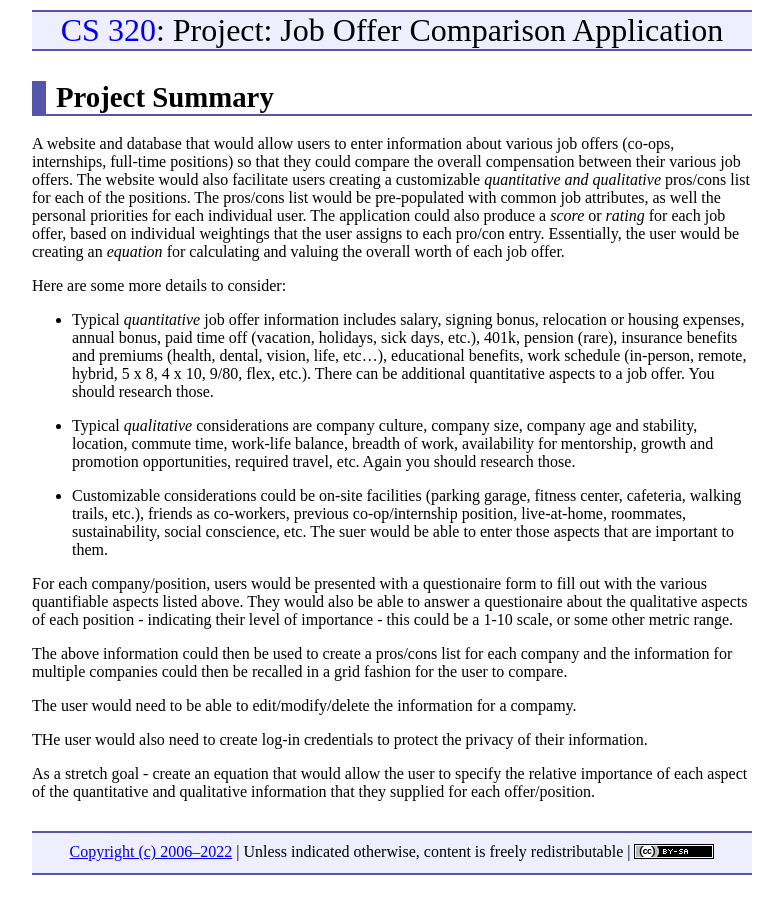
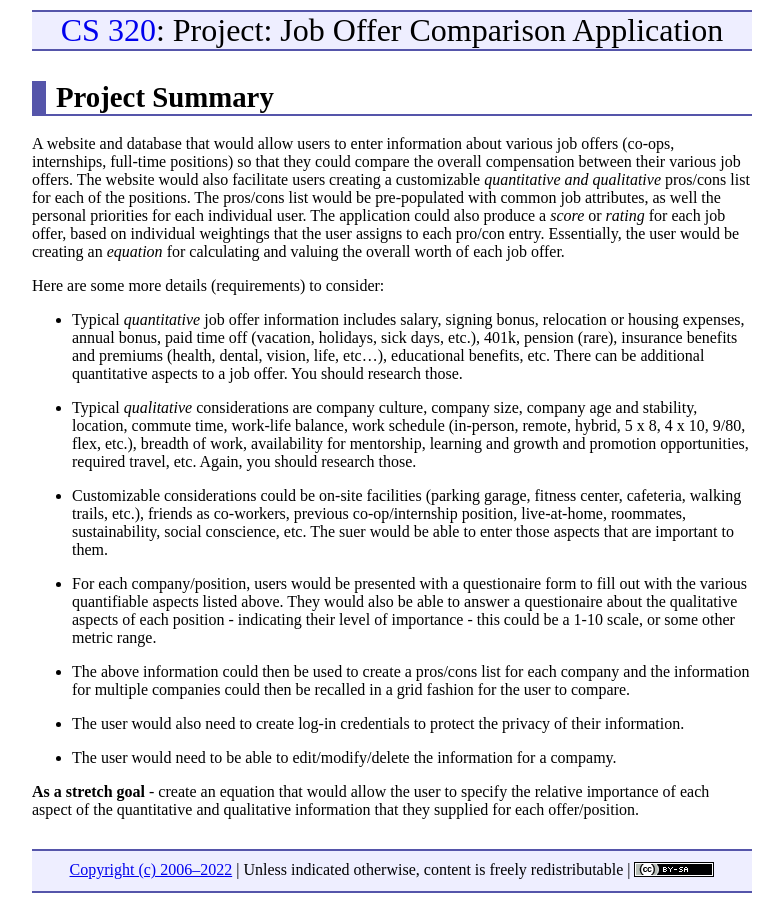
Before and after one commit to ycpcs/cs320-spring2022, a Jekyll site: the page built from projects/Job_Offer_Comparison_Project.md, in a window 1280 px wide. Shown: the whole page, without its empty margins (248-1031 px from the left). Built offline with Jekyll 4.4.1, drawn with Linux system fonts in a browser that asks for light colours.

```diff
--- a/projects/Job_Offer_Comparison_Project.md
+++ b/projects/Job_Offer_Comparison_Project.md
@@ -7,19 +7,19 @@ Project Summary
 ===============
 A website and database that would allow users to enter information about various job offers (co-ops, internships, full-time positions) so that they could compare the overall compensation between their various job offers.  The website would also facilitate users creating a customizable *quantitative and qualitative* pros/cons list for each of the positions. The pros/cons list would be pre-populated with common job attributes, as well the personal priorities for each individual user.  The application could also produce a *score* or *rating* for each job offer, based on individual weightings that the user assigns to each pro/con entry.  Essentially, the user would be creating an *equation* for calculating and valuing the overall worth of each job offer.
 
-Here are some more details to consider:
-* Typical *quantitative* job offer information includes salary, signing bonus, relocation or housing expenses, annual bonus, paid time off (vacation, holidays, sick days, etc.), 401k, pension (rare), insurance benefits and premiums (health, dental, vision, life, etc...), educational benefits, work schedule (in-person, remote, hybrid, 5 x 8, 4 x 10, 9/80, flex, etc.).  There can be additional quantitative aspects to a job offer.  You should research those.
+Here are some more details (requirements) to consider:
+* Typical *quantitative* job offer information includes salary, signing bonus, relocation or housing expenses, annual bonus, paid time off (vacation, holidays, sick days, etc.), 401k, pension (rare), insurance benefits and premiums (health, dental, vision, life, etc...), educational benefits, etc.  There can be additional quantitative aspects to a job offer.  You should research those.
 
-* Typical *qualitative* considerations are company culture, company size, company age and stability, location, commute time, work-life balance, breadth of work, availability for mentorship, growth and promotion opportunities, required travel, etc.  Again you should research those.
+* Typical *qualitative* considerations are company culture, company size, company age and stability, location, commute time, work-life balance, work schedule (in-person, remote, hybrid, 5 x 8, 4 x 10, 9/80, flex, etc.), breadth of work, availability for mentorship, learning and growth and promotion opportunities, required travel, etc.  Again, you should research those.
 
 * Customizable considerations could be on-site facilities (parking garage, fitness center, cafeteria, walking trails, etc.), friends as co-workers, previous co-op/internship position, live-at-home, roommates, sustainability, social conscience, etc.  The suer would be able to enter those aspects that are important to them.
 
-For each company/position, users would be presented with a questionaire form to fill out with the various quantifiable aspects listed above.  They would also be able to answer a questionaire about the qualitative aspects of each position - indicating their level of importance - this could be a 1-10 scale, or some other metric range.
+* For each company/position, users would be presented with a questionaire form to fill out with the various quantifiable aspects listed above.  They would also be able to answer a questionaire about the qualitative aspects of each position - indicating their level of importance - this could be a 1-10 scale, or some other metric range.
 
-The above information could then be used to create a pros/cons list for each company and the information for multiple companies could then be recalled in a grid fashion for the user to compare.
+* The above information could then be used to create a pros/cons list for each company and the information for multiple companies could then be recalled in a grid fashion for the user to compare.
 
-The user would need to be able to edit/modify/delete the information for a compamy.
+* The user would also need to create log-in credentials to protect the privacy of their information.
 
-THe user would also need to create log-in credentials to protect the privacy of their information.
+* The user would need to be able to edit/modify/delete the information for a compamy.
 
-As a stretch goal - create an equation that would allow the user to specify the relative importance of each aspect of the quantitative and qualitative information that they supplied for each offer/position.
+**As a stretch goal** - create an equation that would allow the user to specify the relative importance of each aspect of the quantitative and qualitative information that they supplied for each offer/position.
```
